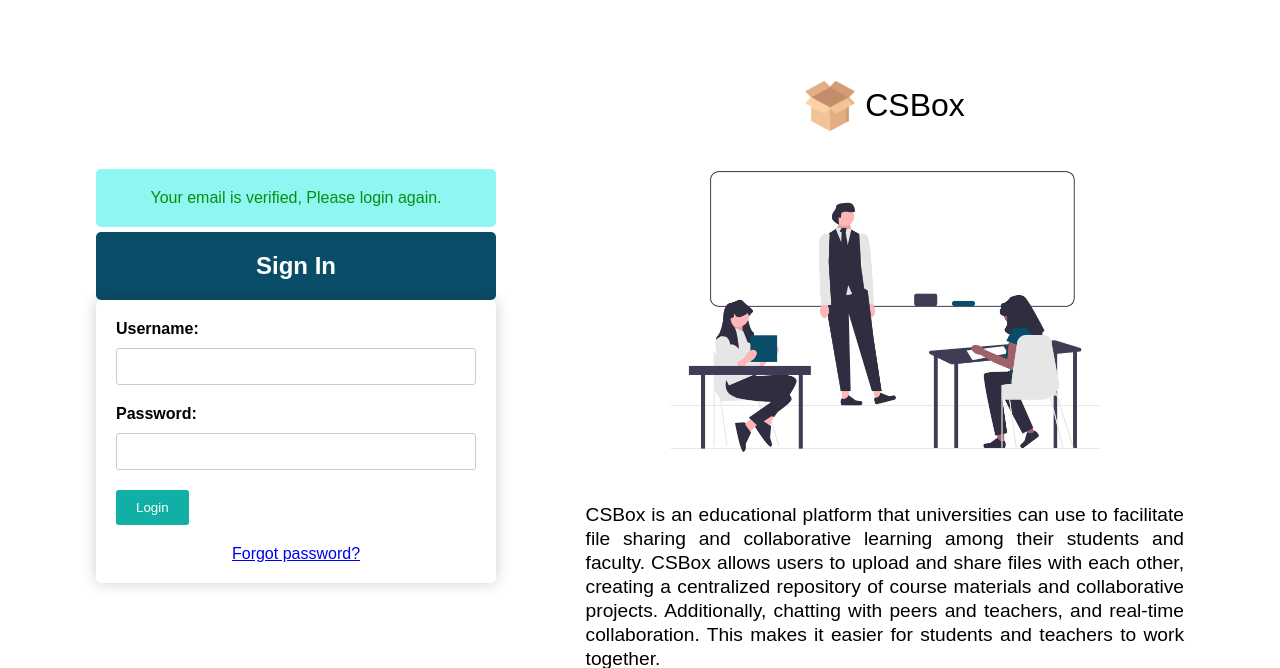
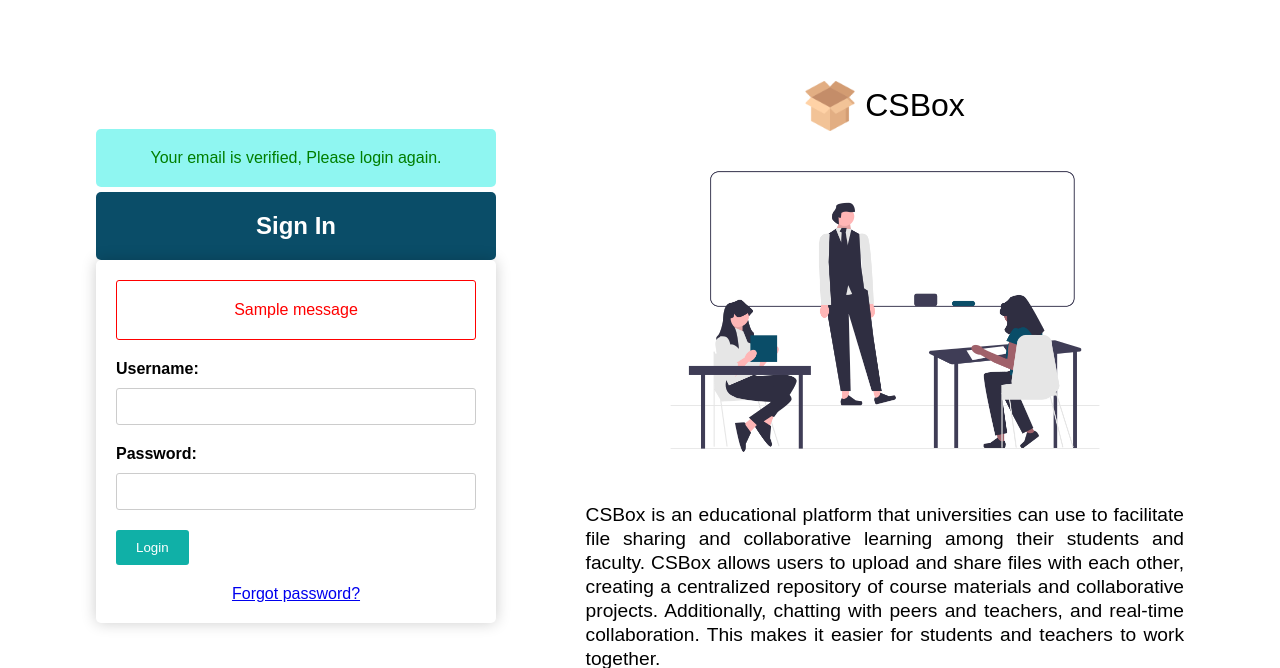
Before and after one commit to tanvirmahmud66/CSBox, a Django app: a page that uses csbox/templates/signin.html in a window 1280 px wide. Shown: the part 55-723 px from the top of the page. Run offline with Django 4.2, Linux system fonts and the light colour scheme; tables that the repository leaves empty hold one stand-in row (values such as "Sample post"); one stand-in notice (Sample message) is shown.

Commit message:
University Final Project CSBox

```diff
--- a/csbox/main/views.py
+++ b/csbox/main/views.py
@@ -13,11 +13,10 @@ from django.contrib.auth.decorators import login_required
 # Create your views here.
 #======================================================== Sign In
 def signin(request):
-    if request.mothod=="POST":
+    if request.method=="POST":
         username = request.POST["username"]
         password = request.POST["password"]
         invalid = "Invalid username of password"
-
         try:
             user_model = User.objects.get(username=username)
             if user_model:
@@ -27,27 +26,19 @@ def signin(request):
                         user = authenticate(username=username, password=password)
                         if user is not None:
                             login(request, user)
-                            return HttpResponse("Teacher_Logged In")
-                        else:
-                            messages.info(request, invalid)
-                            return redirect('signin')
-                    elif verify_model.is_student:
-                        user = authenticate(username=username, password=password)
-                        if user is not None:
-                            login(request, user)
-                            return HttpResponse("Student_Logged In")
+                            print("user logged In")
                         else:
                             messages.info(request, invalid)
                             return redirect('signin')
                 else:
-                    messages.info(request, "User is not verified yet, check your email for verification.")
-                    return redirect('signin')
-            else:
-                messages.info(request, "User not found")
-                return redirect('signin')
+                    return render(request, 'signin.html', {
+                        "notification": True,
+                        "warning": True,
+                        "value": "Your Account not verified Yet. Please check your email for verification."
+                    })
         except Exception as e:
             print(e)
-            messages.info(request, invalid)
+            messages.info(request, "User Not Found!")
             return redirect('signin')
     return render(request, 'signin.html')
 
@@ -137,6 +128,7 @@ def teacher_verified(request, username, teacher_id, designation, dept_id, token)
     new_teacher_profile.save()
     return render(request, 'signin.html', {
         "notification": True,
+        "success": True,
         "value": "Your email is verified, Please login again."
     })
 
--- a/csbox/static/css/signin.css
+++ b/csbox/static/css/signin.css
@@ -31,6 +31,19 @@ form {
     margin: auto;
     border-radius: 5px;
     box-shadow: 0px 0px 15px rgba(0, 0, 0, 0.2);
+}
+
+form .message{
+    width: 100%;
+    height: 60px;
+    padding: 10px;
+    border-radius: 3px;
+    border: 1px solid red;
+    color: red;
+    margin-bottom: 20px;
+    display: flex;
+    justify-content: center;
+    align-items: center;
 }
 
 label {
@@ -85,12 +98,25 @@ input[type="submit"]:hover {
     line-height: 1.5rem;
 }
 
-.notification{
+.notificationGreen{
     width: 400px;
     top: 180px;
-    padding: 20px 10px;
+    padding: 20px 20px;
     background-color: #07ebe073;
-    color: rgb(2, 145, 16);
+    z-index: 999;
+    color: rgb(0, 126, 0);
+    display: flex;
+    border-radius: 5px;
+    justify-content: center;
+    align-items: center;
+    margin-bottom: 5px;
+}
+.notificationYellow{
+    width: 400px;
+    top: 180px;
+    padding: 20px 20px;
+    background-color: #eeec5283;
+    color: rgb(247, 60, 60);
     z-index: 999;
     display: flex;
     border-radius: 5px;
@@ -98,3 +124,8 @@ input[type="submit"]:hover {
     align-items: center;
     margin-bottom: 5px;
 }
+.notification p{
+    text-align: center;
+    font-size: 1.1rem;
+    line-height: 1.3rem;
+}
--- a/csbox/templates/signin.html
+++ b/csbox/templates/signin.html
@@ -17,13 +17,26 @@
     <div class="hero-section">
         <div class="signin-form">
             {%if notification%}
-                <div class="notification">
-                     <p>{{value}}</p>
-                </div>
+                {%if warning%}
+                    <div class="notificationYellow">
+                        <p>{{value}}</p>
+                    </div>
+                {%elif success%}
+                    <div class="notificationGreen">
+                        <p>{{value}}</p>
+                    </div>
+                {%endif%}
             {%endif%}
             <h2>Sign In</h2>
             <form method="POST">
                 {%csrf_token%}
+                {%if messages%}
+                    <div class="message">
+                        {%for each in messages%}
+                            <p>{{each}}</p>
+                        {%endfor%}
+                    </div>
+                {%endif%}
                 <label for="username">Username:</label>
                 <input type="text" id="username" name="username" required>
 
```
Also changed, not shown: csbox/templates/student/home.html (added, +12 -0 lines), csbox/templates/teacher/home.html (added, +12 -0 lines).
